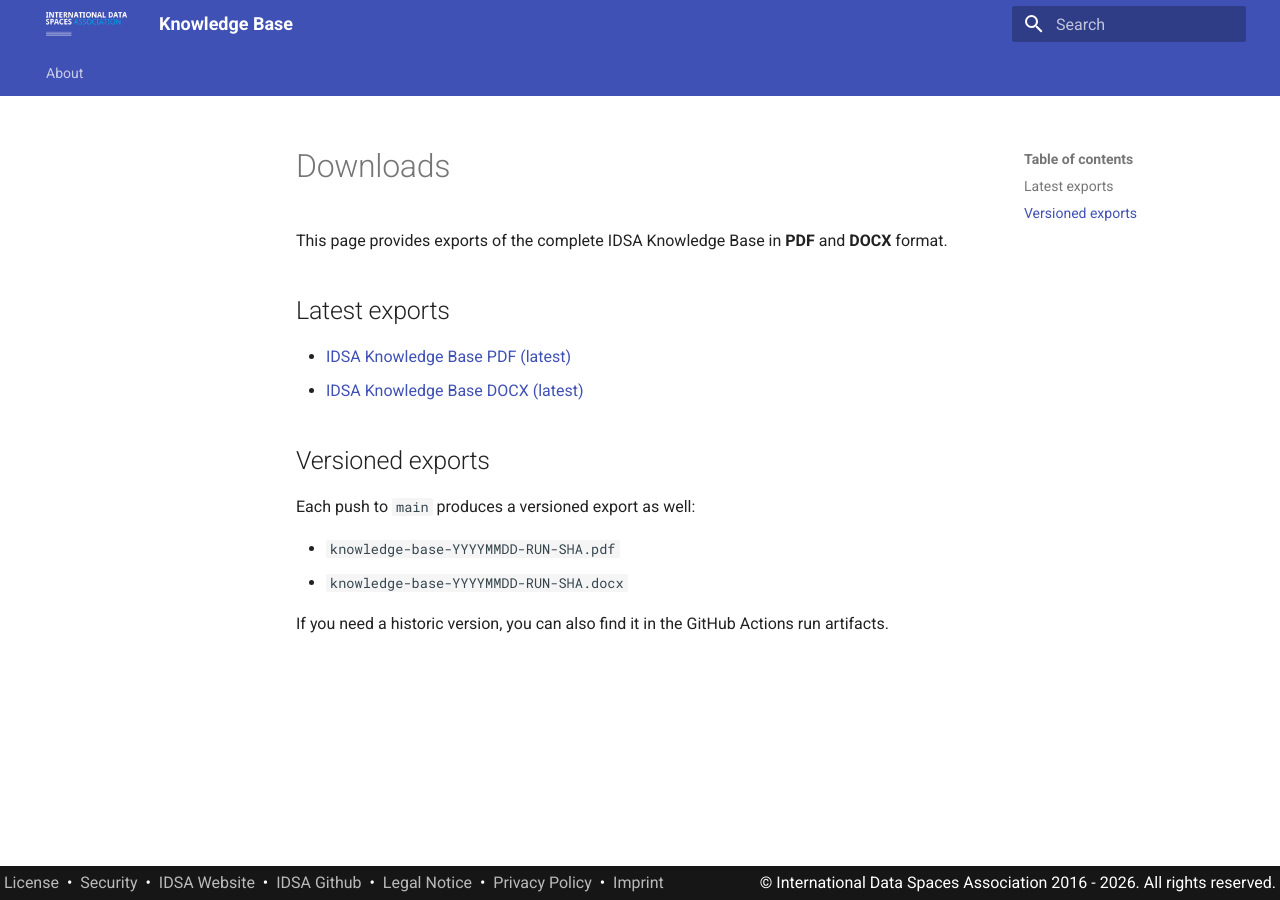
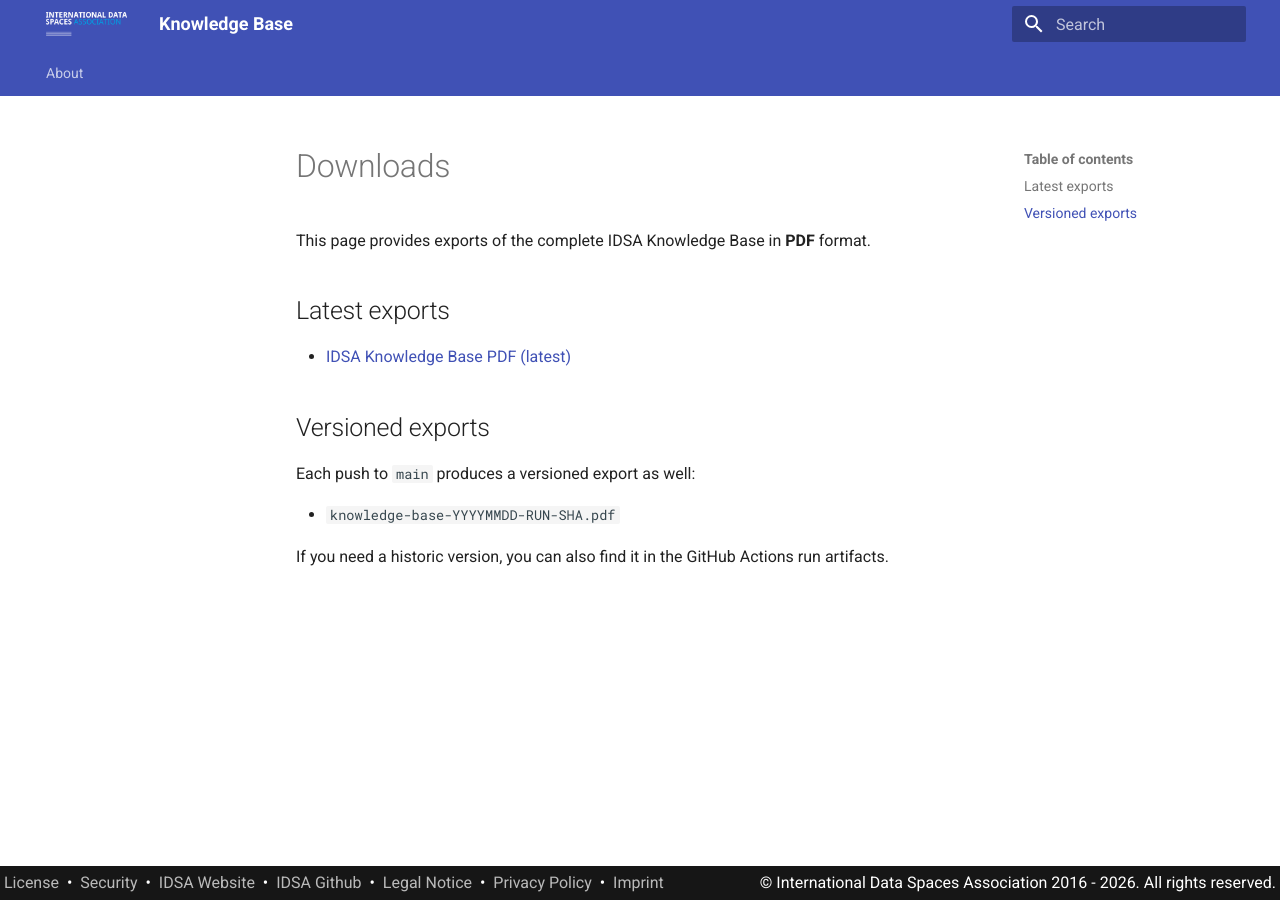
Before and after one commit to International-Data-Spaces-Association/knowledge-base, an MkDocs documentation site: the page built from docs/downloads/index.md, in a window 1280 px wide. Built offline with MkDocs 1.6.1 and Material for MkDocs 9.7.7, drawn with Linux system fonts in a browser that asks for light colours.

Commit message:
Removing docx download
* remving docx download

```diff
--- a/docs/downloads/index.md
+++ b/docs/downloads/index.md
@@ -1,17 +1,15 @@
 # Downloads
 
-This page provides exports of the complete IDSA Knowledge Base in **PDF** and **DOCX** format.
+This page provides exports of the complete IDSA Knowledge Base in **PDF** format.
 
 ## Latest exports
 
 - [IDSA Knowledge Base PDF (latest)](knowledge-base-latest.pdf)
-- [IDSA Knowledge Base DOCX (latest)](knowledge-base-latest.docx)
 
 ## Versioned exports
 
 Each push to `main` produces a versioned export as well:
 
 - `knowledge-base-YYYYMMDD-RUN-SHA.pdf`
-- `knowledge-base-YYYYMMDD-RUN-SHA.docx`
 
 If you need a historic version, you can also find it in the GitHub Actions run artifacts.
```
